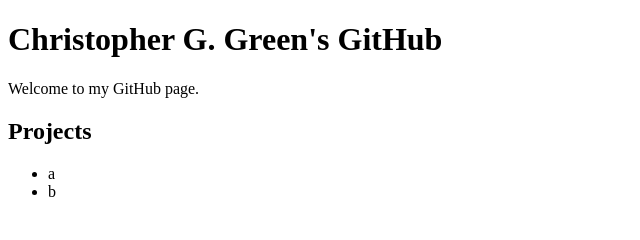
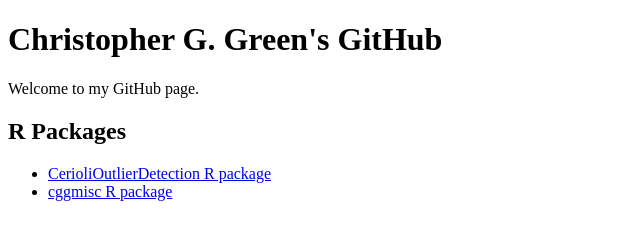
Before and after one commit to christopherggreen/christopherggreen.github.io, a plain HTML site: page index.html in a window 1280 px wide. Shown: the whole page, without its empty margins (0-640 px from the left). Drawn offline with Linux system fonts and the light colour scheme.

Commit message:
Added links to two repositories.

```diff
--- a/index.html
+++ b/index.html
@@ -4,10 +4,10 @@
 <h1>Christopher G. Green's GitHub</h1>
 <p>Welcome to my GitHub page.</p>
 
-<h2>Projects</h2>
+<h2>R Packages</h2>
 <ul>
-	<li>a</li>
-	<li>b</li>
+	<li><a href="http://christopherggreen.github.io/CerioliOutlierDetection/">CerioliOutlierDetection R package</a></li>
+	<li><a href=" http://christopherggreen.github.io/cggmisc/">cggmisc R package</a></li>
 </ul>
 </body>
 </html>
```
